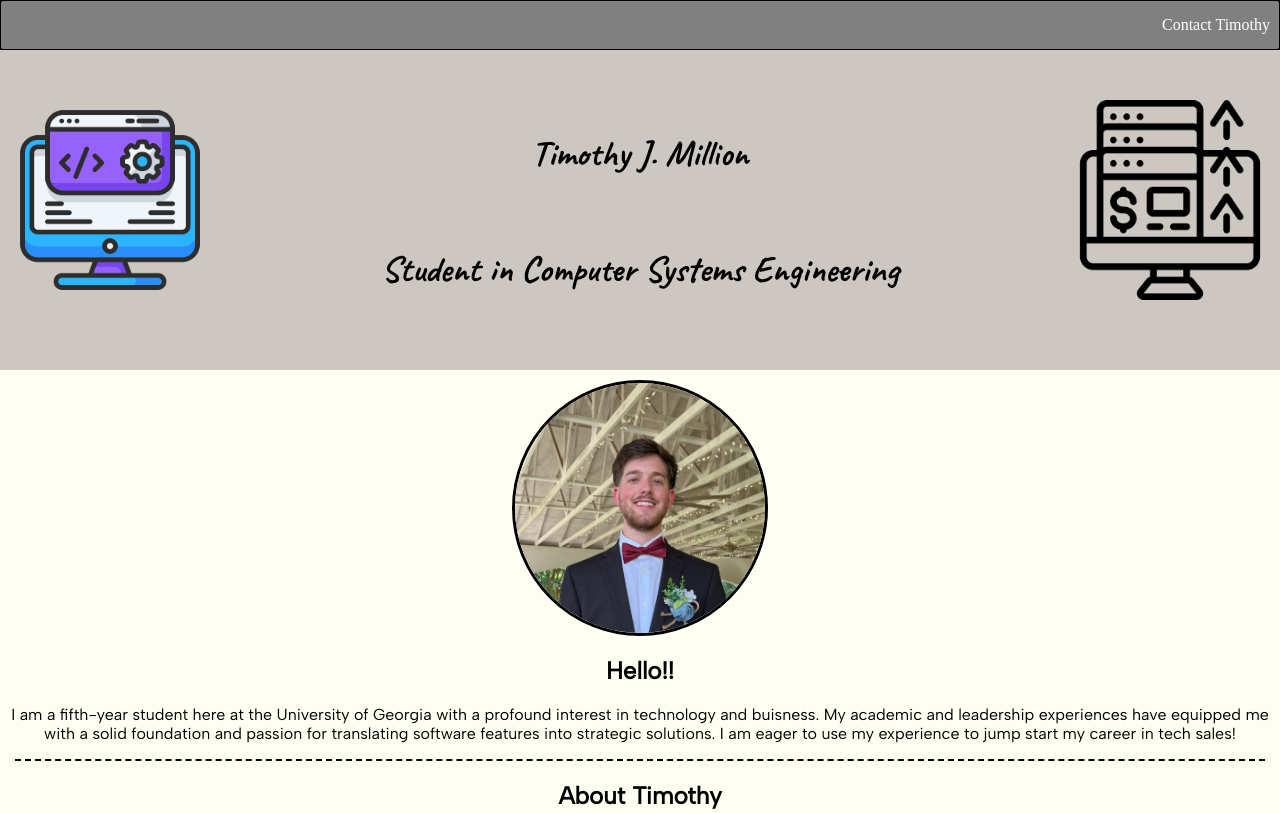
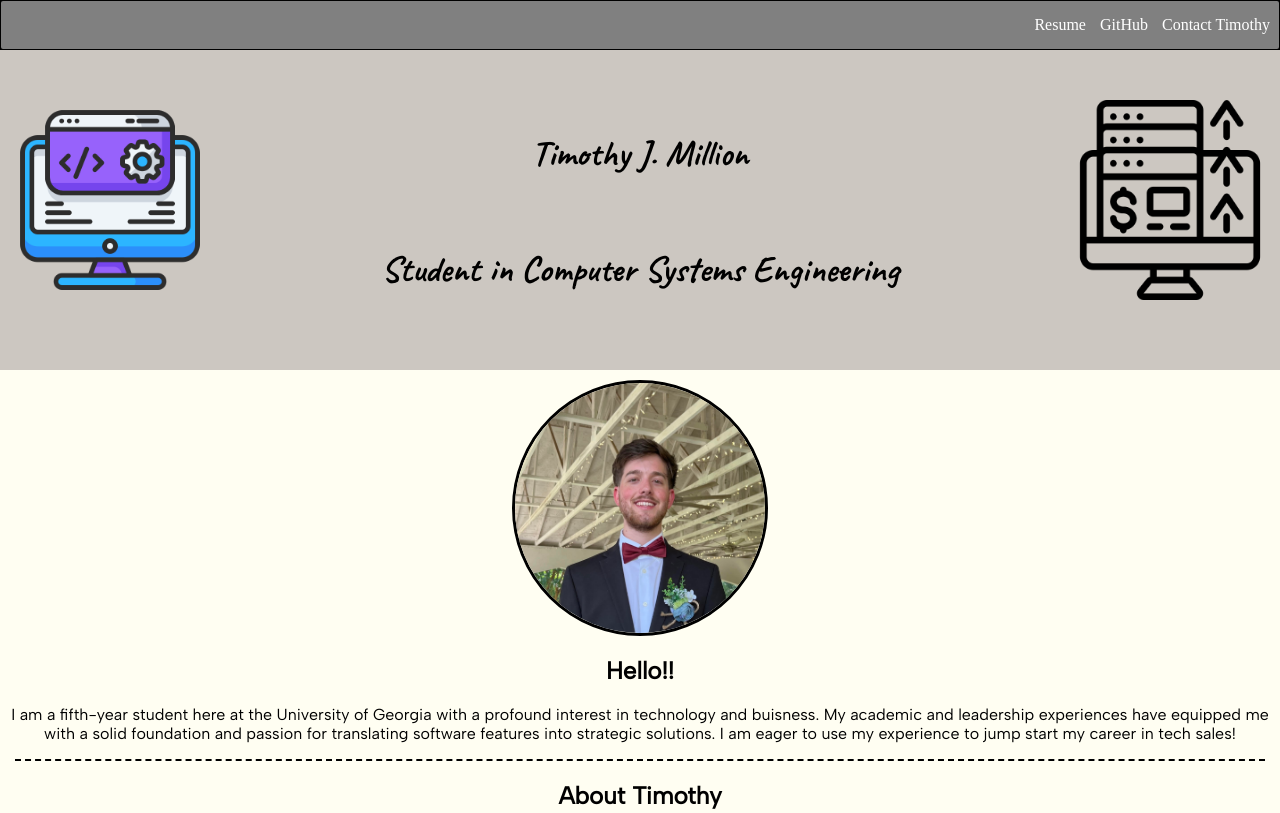
Before and after one commit to TMillion03/website, a plain HTML site: page index.html in a window 1280 px wide. Shown: the top 813 px of the page. Drawn offline with Linux system fonts and the light colour scheme; a web font is replaced by a local one.

```diff
--- a/index.html
+++ b/index.html
@@ -18,6 +18,8 @@
   <body>
     <nav>
       <p>
+        <a href="docs\tm_resume.pdf">Resume</a>
+        <a href="https://github.com/TMillion03">GitHub</a>
         <a href="contact.html">Contact Timothy</a>
       </p>
     </nav>
```
